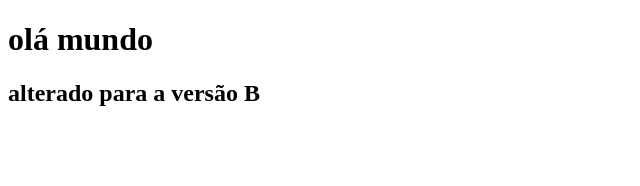
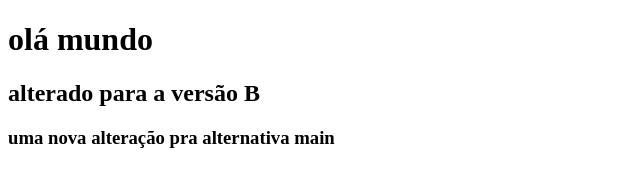
Before and after one commit to jhonatarafhael/git-aula-1, a plain HTML site: page index.html in a window 1280 px wide. Shown: the whole page, without its empty margins (0-640 px from the left). Drawn offline with Linux system fonts and the light colour scheme.

Commit message:
uma nova alternativa

```diff
--- a/index.html
+++ b/index.html
@@ -8,6 +8,7 @@
 <body>
     <h1>olá mundo</h1>
     <h2>alterado para a versão B</h2>
+    <h3>uma nova alteração pra alternativa main</h3>
 
 </body>
 </html>
```
